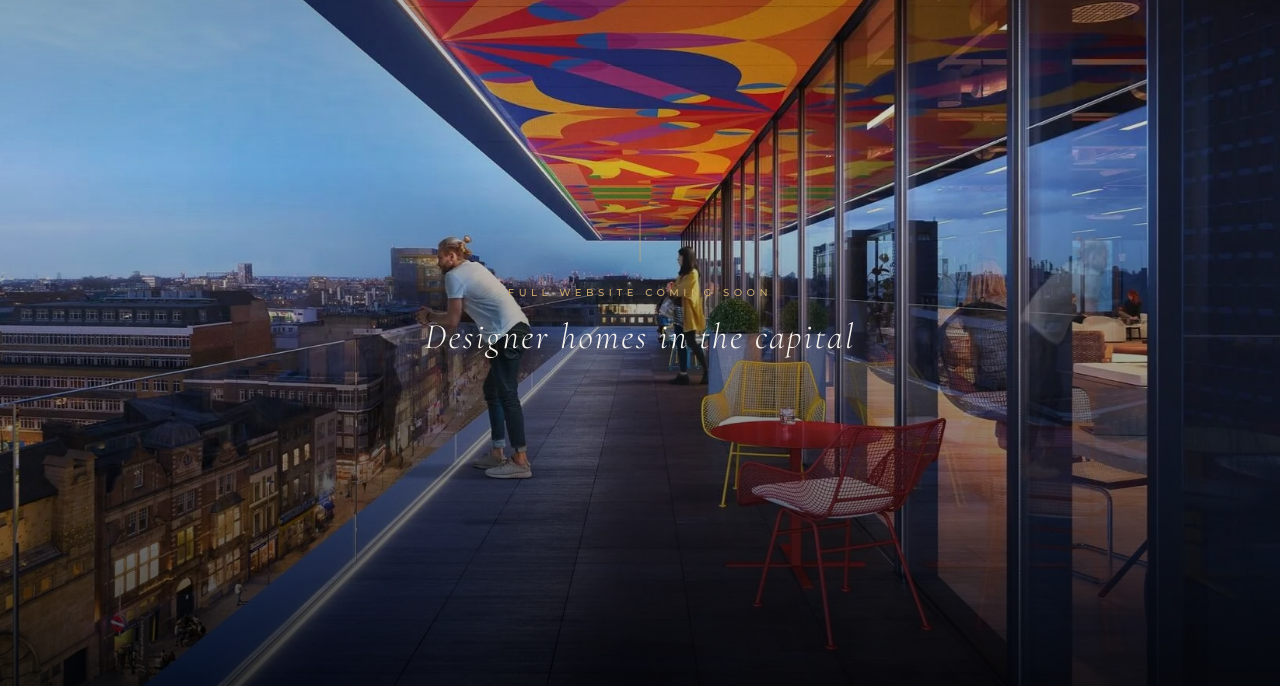
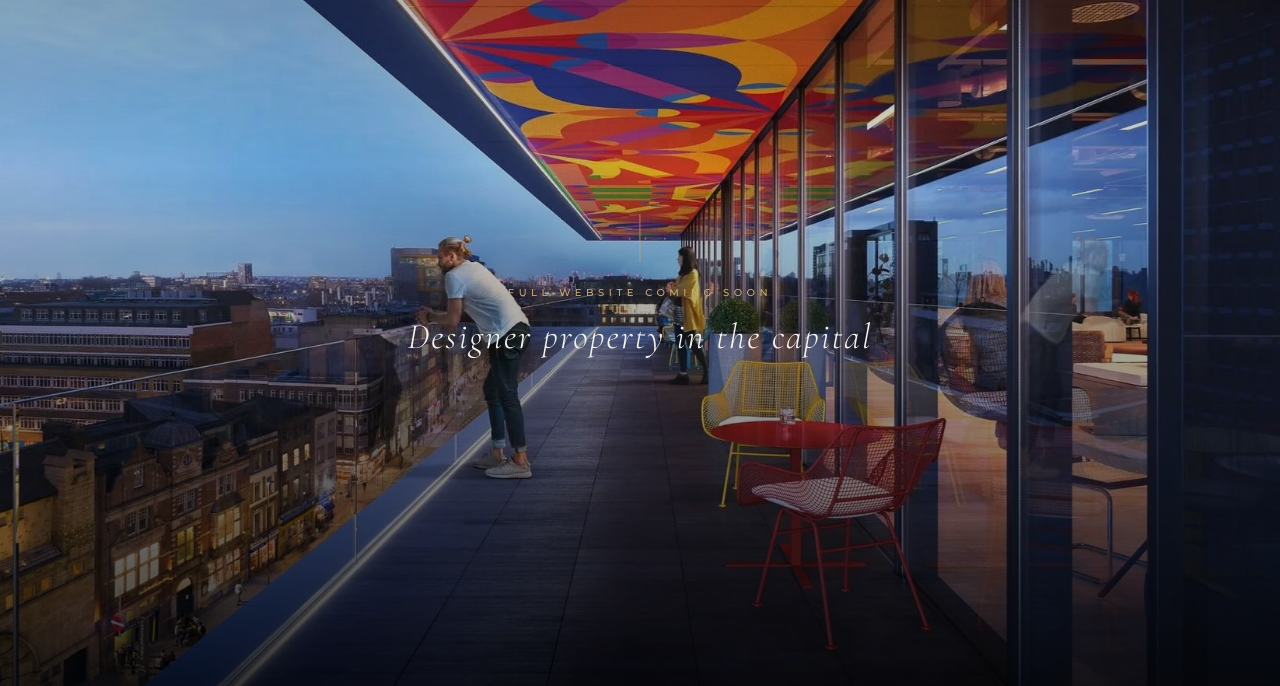
Before and after one commit to MDGdev01/landing, a plain HTML site: page index.html in a window 1280 px wide. Shown: the part 114-800 px from the top of the page. Drawn offline with nearby package versions, Linux system fonts and the light colour scheme.

Commit message:
Update index.html

```diff
--- a/index.html
+++ b/index.html
@@ -238,7 +238,7 @@
     <div class="badge-wrap">
       <div class="badge-rule"></div>
       <div class="badge-label">FULL WEBSITE COMING SOON</div>
-      <div class="badge-sub">Designer homes in the capital</div>
+      <div class="badge-sub">Designer property in the capital</div>
     </div>
 
   </div>
```
